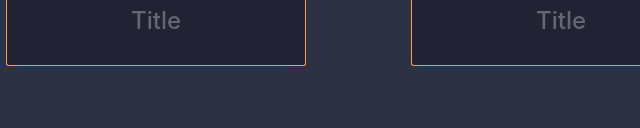
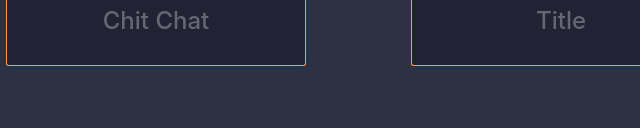
Before and after one commit to KVeitch/AWS-Portfolio, a plain HTML site: page index.html in a window 1280 px wide. Shown: the part 672-800 px from the top of the page, 79-719 px from the left. Drawn offline with nearby package versions, Linux system fonts and the light colour scheme.

Commit message:
Remove old card elements

```diff
--- a/index.html
+++ b/index.html
@@ -81,38 +81,6 @@
       <div class="container">
         <h2>A few of my projects</h2>
         <p></p>
-        <!-- <div class="row">
-          <div class="col-lg centered">
-            <div class="project-card">
-              <h3 class="project-title">Project Title</h3>
-              <img src="" alt="" class="project-image">
-              <p class="project-desc">"Lorem ipsum dolor sit amet, consectetur adipiscing elit, sed do eiusmod tempor incididunt ut labore et dolore magna aliqua. Ut enim ad minim veniam, quis nostrud exercitation ullamco laboris nisi ut aliquip ex ea commodo consequat.</p>
-              <button class="code-btn btn btn-outline-secondary" >See the Code</button>
-              <button class="site-btn btn btn-outline-secondary" >See the Site</button>
-            </div>
-          </div>
-
-          <div class="col-lg centered">
-            <div class="project-card">
-              <h3 class="project-title">Project Title</h3>
-              <img src="" alt="" class="project-image">
-              <p class="project-desc">"Lorem ipsum dolor sit amet, consectetur adipiscing elit, sed do eiusmod tempor incididunt ut labore et dolore magna aliqua. Ut enim ad minim veniam, quis nostrud exercitation ullamco laboris nisi ut aliquip ex ea commodo consequat.</p>
-              <button class="code-btn btn btn-outline-secondary" >See the Code</button>
-              <button class="site-btn btn btn-outline-secondary" >See the Site</button>
-            </div>
-          </div>
-
-          <div class="col-lg centered">
-            <div class="project-card">
-              <h3 class="project-title">Project Title</h3>
-              <img src="" alt="" class="project-image">
-              <p class="project-desc">"Lorem ipsum dolor sit amet, consectetur adipiscing elit, sed do eiusmod tempor incididunt ut labore et dolore magna aliqua. Ut enim ad minim veniam, quis nostrud exercitation ullamco laboris nisi ut aliquip ex ea commodo consequat.</p>
-              <button class="code-btn btn btn-outline-secondary" >See the Code</button>
-              <button class="site-btn btn btn-outline-secondary" >See the Site</button>
-            </div>
-          </div>
-
-        </div> -->
 
         <div class="card-container">
 
@@ -120,7 +88,7 @@
             <div class="card-face card-face1">
               <div class="project-desc">
                 <img src="./assests/images/fitlit-card.png" alt="" class="card-img">
-                <h3>Title</h3>
+                <h3>Chit Chat</h3>
               </div>
             </div>
             <div class="card-face card-face2">
```
